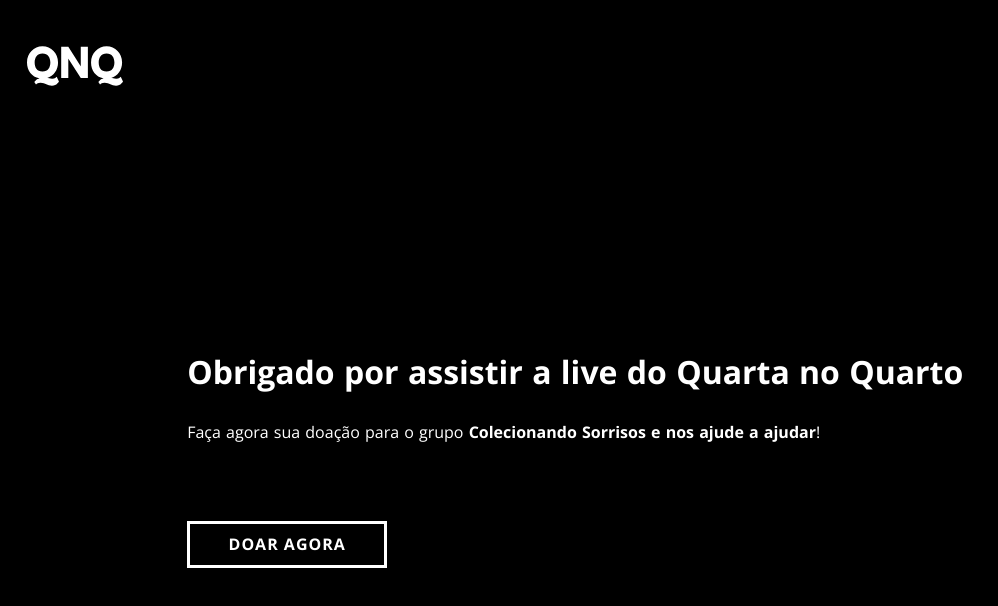
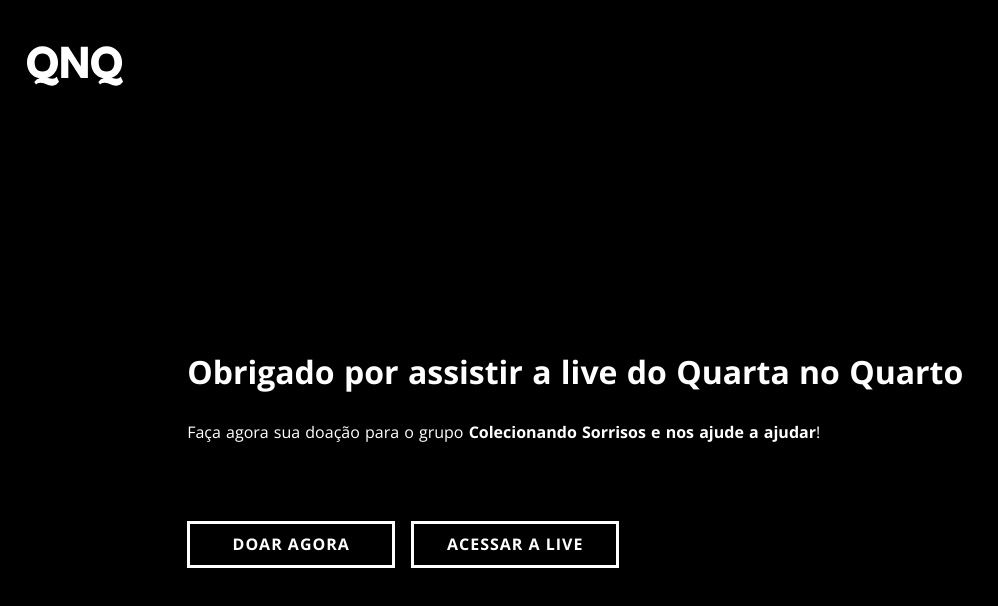
Before and after one commit to guilhermesooares/app-qnq, a Nuxt app: page / in a window 1280 px wide. Shown: the top 606 px of the page, without its empty margins (0-998 px from the left). Built offline with nearby package versions, Linux system fonts and the light colour scheme.

Commit message:
Botão acessar a live

```diff
--- a/pages/index.vue
+++ b/pages/index.vue
@@ -12,6 +12,9 @@
       <nuxt-link to="donate">
         <Button>Doar agora</Button>
       </nuxt-link>
+      <a target="_blank" rel="noopener noreferrer" href="https://www.youtube.com/channel/UC34hG4OwyHpgNAQXJ9XVUMw">
+        <Button >Acessar a live</Button>
+      </a>
     </div>
   </div>
 </template>
@@ -41,6 +44,7 @@ export default {
   }
   &__actions {
     .btn {
+      margin-bottom: 1rem;
       width: 100%;
     }
   }
@@ -57,7 +61,8 @@ export default {
 
     &__actions {
       .btn {
-        max-width: 12.5rem;
+        margin-right: 1rem;
+        max-width: 13rem;
       }
     }
   }
```
